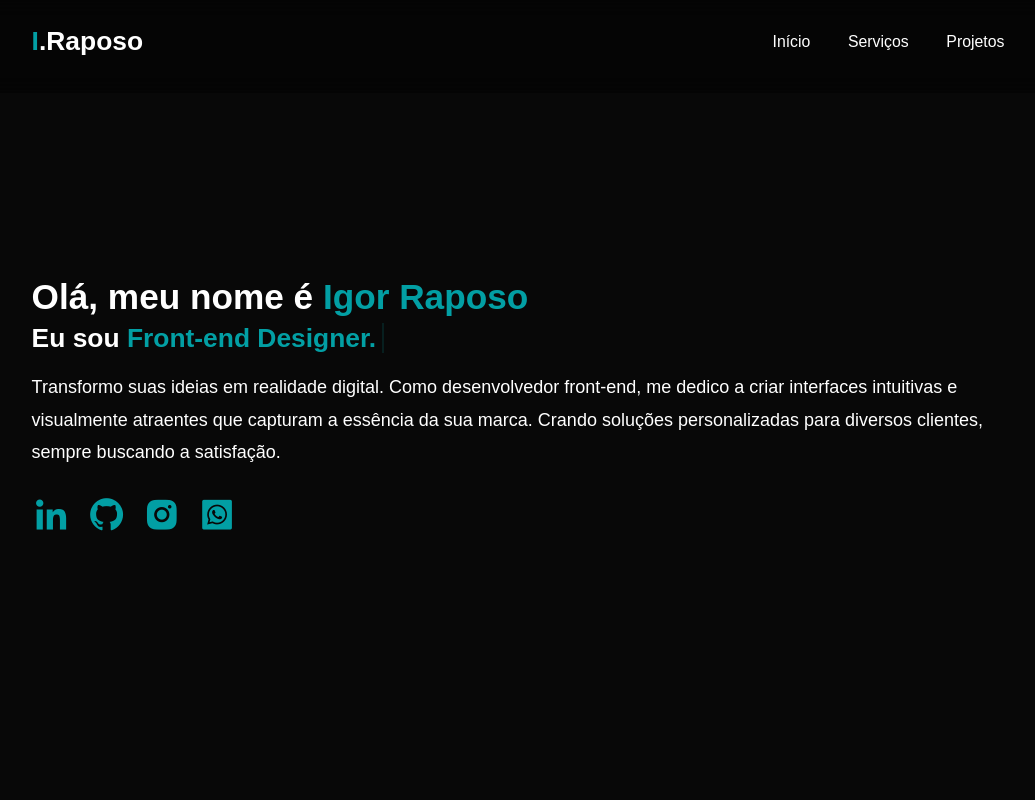
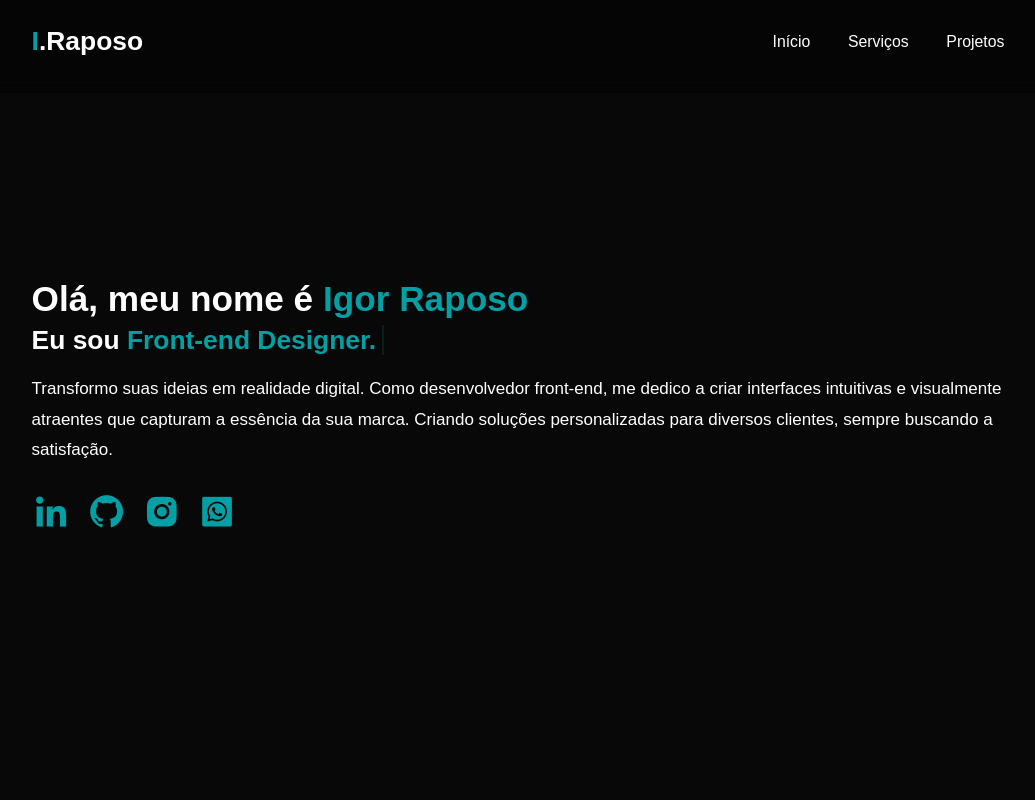
Before and after one commit to Raposo87/meu-portifolio, a plain HTML site: page index.html in a window 1280 px wide. Shown: the top 800 px of the page, without its empty margins (122-1157 px from the left). Drawn offline with nearby package versions, Linux system fonts and the light colour scheme.

Commit message:
atualização

```diff
--- a/index.html
+++ b/index.html
@@ -30,7 +30,7 @@
         <div class="home-content">
             <h1> Olá, meu nome é <span>Igor Raposo</span></h1>
             <h3 class="text-animation">Eu sou <span></span></h3>
-            <p>Transformo suas ideias em realidade digital. Como desenvolvedor front-end, me dedico a criar interfaces intuitivas e visualmente atraentes que capturam a essência da sua marca. Crando soluções personalizadas para diversos clientes, sempre buscando a satisfação.</p>
+            <p>Transformo suas ideias em realidade digital. Como desenvolvedor front-end, me dedico a criar interfaces intuitivas e visualmente atraentes que capturam a essência da sua marca. Criando soluções personalizadas para diversos clientes, sempre buscando a satisfação.</p>
             <div class="social-icons">
                 <a href="https://www.linkedin.com/in/igor-raposo-146929294/" target="_blank"><i class='bx bxl-linkedin'></i></a>
                 <a href="https://github.com/Raposo87" target="_blank"><i class='bx bxl-github'></i></a>
--- a/style.css
+++ b/style.css
@@ -122,7 +122,7 @@ span{
                 0 0 20px var(--main-color);
 }
 .home-content p{
-    font-size: 18px;
+    font-size: 17px;
     font-weight: 500;
     line-height: 1.8;
     max-width: 1000px;
```
